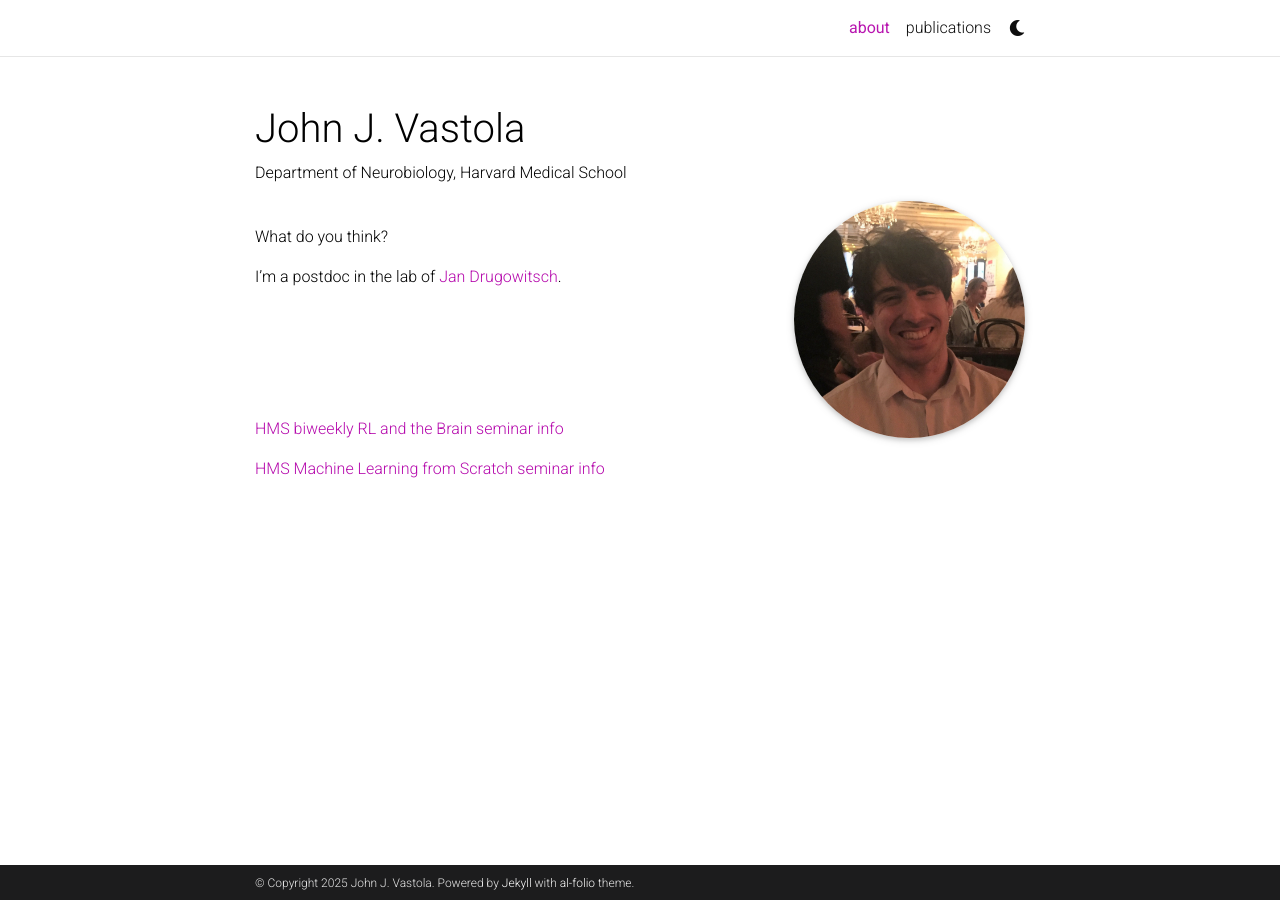
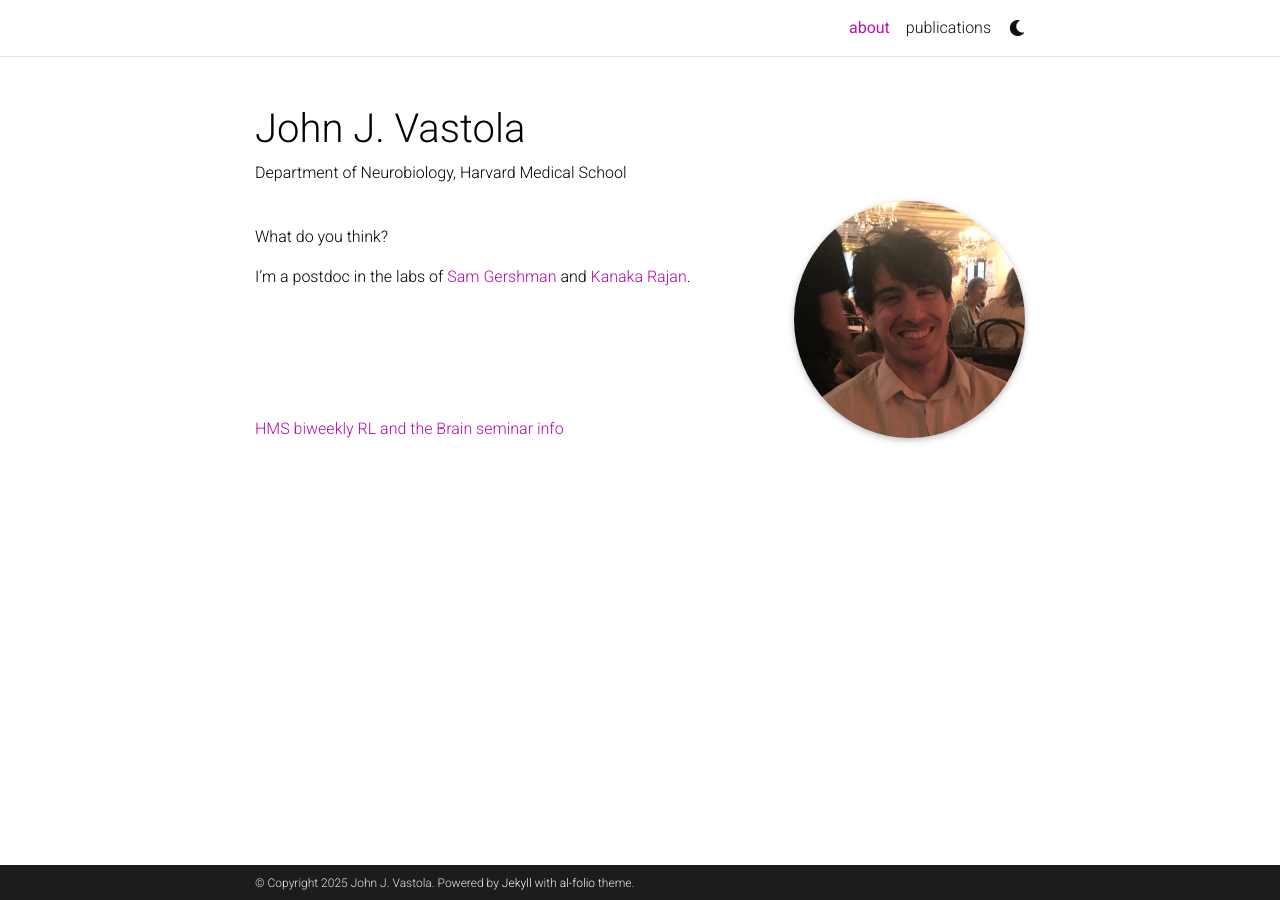
Before and after one commit to john-vastola/john-vastola.github.io, a Jekyll site: the page built from _pages/about.md, in a window 1280 px wide. Built offline with Jekyll 4.4.1, drawn with Linux system fonts in a browser that asks for light colours; full-size pictures stand in for the smaller copies a plugin makes; comment, search, counter and statistics services are not loaded; a style sheet for code colours, icons or effects is not loaded.

Commit message:
updated main page

```diff
--- a/_pages/about.md
+++ b/_pages/about.md
@@ -21,11 +21,9 @@ social: false  # includes social icons at the bottom of the page
 
 What do you think?
 
-I'm a postdoc in the lab of [Jan Drugowitsch](https://drugowitschlab.hms.harvard.edu/).
+I'm a postdoc in the labs of [Sam Gershman](https://gershmanlab.com/) and [Kanaka Rajan](https://www.rajanlab.com/).
 
 <br/><br/><br/><br/>
 
 
 [HMS biweekly RL and the Brain seminar info](https://www.rlandthebrain.com/hms_seminar)
-
-[HMS Machine Learning from Scratch seminar info](https://github.com/DrugowitschLab/ML-from-scratch-seminar)
```
